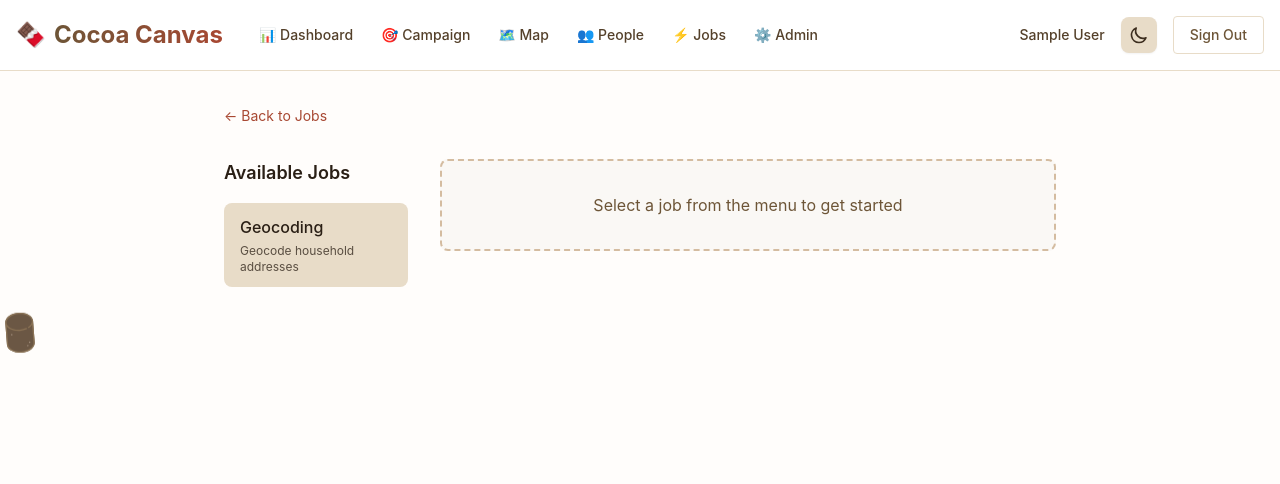
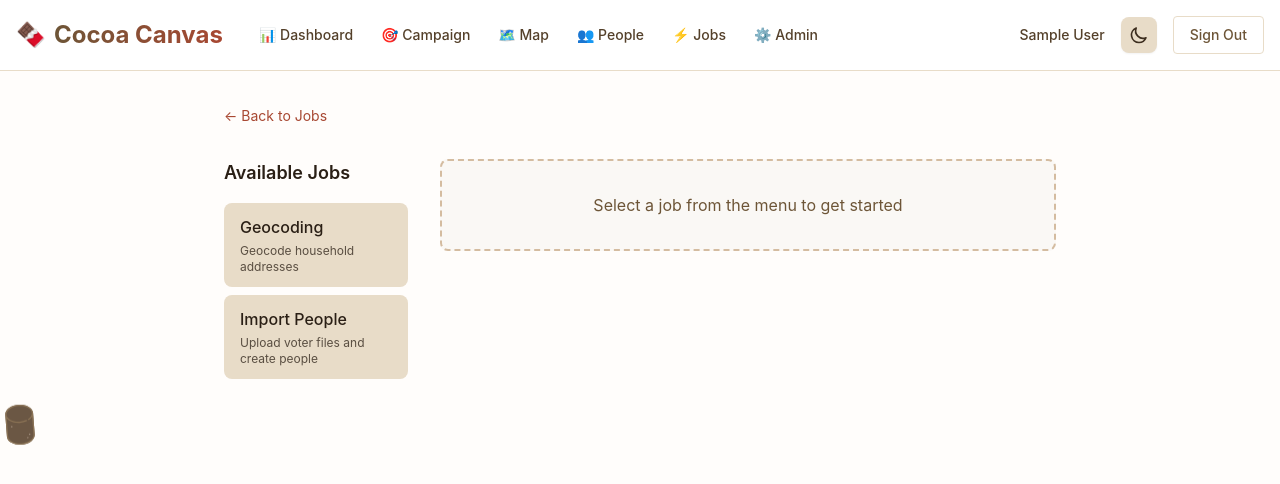
Before and after one commit to Spinnernicholas/cocoa-canvas, a Next.js app in the folder cocoa-canvas/: page /jobs/run in a window 1280 px wide. Shown: the top 484 px of the page. Built offline with nearby package versions, Linux system fonts and the light colour scheme; no server answers; sample sign-in values are in the browser's storage.

Commit message:
Add people import option to jobs run

```diff
--- a/cocoa-canvas/app/jobs/run/page.tsx
+++ b/cocoa-canvas/app/jobs/run/page.tsx
@@ -4,9 +4,10 @@ import { useEffect, useState } from 'react';
 import { useRouter } from 'next/navigation';
 import Header from '@/components/Header';
 import Marshmallow from '@/components/Marshmallow';
+import PeopleImportModal from '@/components/PeopleImportModal';
 import Link from 'next/link';
 
-type JobType = 'geocoding';
+type JobType = 'geocoding' | 'people_import';
 
 interface GeocodeFilters {
   city?: string;
@@ -25,6 +26,7 @@ export default function RunJobPage() {
   const [success, setSuccess] = useState('');
   const [hasProviders, setHasProviders] = useState(false);
   const [providersLoading, setProvidersLoading] = useState(true);
+  const [showImportModal, setShowImportModal] = useState(false);
 
   // Geocoding filters
   const [geocodeFilters, setGeocodeFilters] = useState<GeocodeFilters>({
@@ -175,6 +177,23 @@ export default function RunJobPage() {
                   <div className="font-medium">Geocoding</div>
                   <div className="text-xs mt-1 opacity-75">
                     Geocode household addresses
+                  </div>
+                </button>
+                <button
+                  onClick={() => {
+                    setSelectedJob('people_import');
+                    setError('');
+                    setSuccess('');
+                  }}
+                  className={`w-full text-left px-4 py-3 rounded-lg transition-colors ${
+                    selectedJob === 'people_import'
+                      ? 'bg-cinnamon-500 text-cream-50'
+                      : 'bg-cocoa-200 dark:bg-cocoa-700 text-cocoa-900 dark:text-cream-50 hover:bg-cocoa-300 dark:hover:bg-cocoa-600'
+                  }`}
+                >
+                  <div className="font-medium">Import People</div>
+                  <div className="text-xs mt-1 opacity-75">
+                    Upload voter files and create people
                   </div>
                 </button>
 
@@ -350,12 +369,40 @@ export default function RunJobPage() {
                   </div>
                 </div>
               )}
+              {selectedJob === 'people_import' && (
+                <div className="bg-white dark:bg-cocoa-800 rounded-lg shadow p-6">
+                  <h3 className="text-xl font-semibold text-cocoa-900 dark:text-cream-50 mb-4">
+                    People Import
+                  </h3>
+                  <p className="text-sm text-cocoa-600 dark:text-cocoa-300 mb-6">
+                    Upload voter files and import people into the system. The import wizard lets you choose the file format and import type.
+                  </p>
+                  <div className="flex gap-3">
+                    <button
+                      onClick={() => setShowImportModal(true)}
+                      className="flex-1 px-6 py-3 bg-cinnamon-500 hover:bg-cinnamon-600 text-cream-50 font-medium rounded-lg transition-colors"
+                    >
+                      Open Import Wizard
+                    </button>
+                    <button
+                      onClick={() => setSelectedJob(null)}
+                      className="px-6 py-3 bg-cocoa-200 dark:bg-cocoa-700 hover:bg-cocoa-300 dark:hover:bg-cocoa-600 text-cocoa-900 dark:text-cream-50 font-medium rounded-lg transition-colors"
+                    >
+                      Clear
+                    </button>
+                  </div>
+                </div>
+              )}
             </div>
           </div>
         </div>
       </main>
 
       <Marshmallow />
+      <PeopleImportModal
+        isOpen={showImportModal}
+        onClose={() => setShowImportModal(false)}
+      />
     </div>
   );
 }
```
